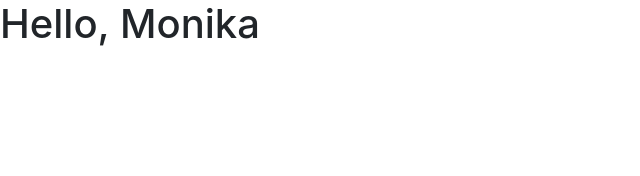
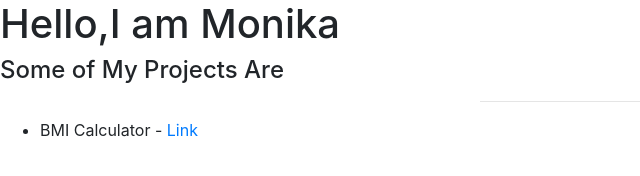
Before and after one commit to mightymonika/mightymonika.github.io, a plain HTML site: page index.html in a window 1280 px wide. Shown: the whole page, without its empty margins (0-640 px from the left). Drawn offline with nearby package versions, Linux system fonts and the light colour scheme.

Commit message:
update index.html file

```diff
--- a/index.html
+++ b/index.html
@@ -11,7 +11,12 @@
     <title>Hello, Monika</title>
   </head>
   <body>
-    <h1>Hello, Monika</h1>
+    <h1>Hello,I am Monika</h1>
+    <h4>Some of My Projects Are</h4>
+    <hr class="w-25"/>
+    <ul>
+      <li>BMI Calculator - <a href="https://github.com/mightymonika/bmi-calculator">Link</a></li>
+    </ul>
 
     <!-- Optional JavaScript -->
     <!-- jQuery first, then Popper.js, then Bootstrap JS -->
```
